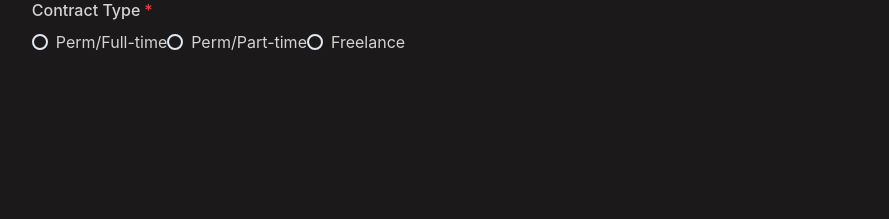
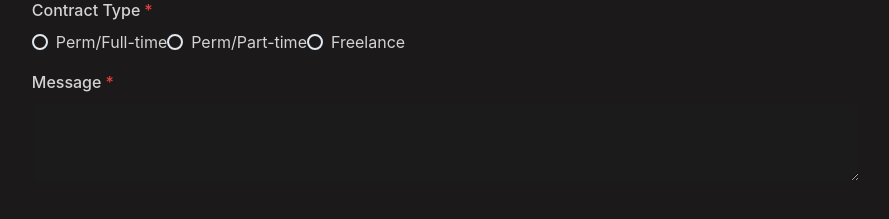
Before and after one commit to NotYourTypicalDeveloper/job-contact-form, a Next.js app: page / in a window 1280 px wide. Shown: the part 333-552 px from the top of the page, without its empty margins (194-1083 px from the left). Built offline with nearby package versions, Linux system fonts and the light colour scheme.

Commit message:
Connected TextArea to reducer

```diff
--- a/components/atoms/SingleLineInput.jsx
+++ b/components/atoms/SingleLineInput.jsx
@@ -14,7 +14,6 @@ const SingleLineInput = ({
   inputValue,
   isInvalid,
   isRequired,
-  onChange,
   onBlur,
   autoFillStyle,
   dispatch,
--- a/components/atoms/TextAreaInput.jsx
+++ b/components/atoms/TextAreaInput.jsx
@@ -1,4 +1,4 @@
-import React from "react";
+import { React, Dispatch } from "react";
 import {
   FormControl,
   FormLabel,
@@ -7,27 +7,34 @@ import {
 } from "@chakra-ui/react";
 
 const TextAreaInput = ({
-  textALabel,
-  textAName,
+  inputLabel,
+  inputName,
   textAValue,
   isInvalid,
   isRequired,
-  onChange,
+  dispatch,
   onBlur,
   autoFillStyle,
 }) => {
+  const handleChange = (e) => {
+    const { name, value } = e.target;
+    dispatch({
+      type: "UPDATE_FIELD",
+      payload: { fieldName: name, newValue: value },
+    });
+  };
   return (
     <FormControl
-      id={textAName}
+      id={inputName}
       marginBottom="4"
       isInvalid={isInvalid}
       isRequired={isRequired}
     >
-      <FormLabel>{textALabel}</FormLabel>
+      <FormLabel>{inputLabel}</FormLabel>
       <Textarea
-        name={textAName}
+        name={inputName}
         value={textAValue}
-        onChange={onChange}
+        onChange={handleChange}
         onBlur={onBlur}
         resize="vertical"
         errorBorderColor="red.300"
--- a/components/organisms/ContactForm.jsx
+++ b/components/organisms/ContactForm.jsx
@@ -43,8 +43,8 @@ const ContactForm = () => {
   //for the success message pop-up
   // const successMsg = useToast();
 
-  const onBlur = ({ target }) =>
-    setTouched((prev) => ({ ...prev, [target.name]: true }));
+  // const onBlur = ({ target }) =>
+  //   setTouched((prev) => ({ ...prev, [target.name]: true }));
 
   // const handleCheckChange = (inputName, optionsChecked) => {
   //   console.log("values object", state.values);
@@ -105,7 +105,7 @@ const ContactForm = () => {
               // isInvalid={touched.name && !values.name}
               isRequired={true}
               dispatch={dispatch}
-              onBlur={onBlur}
+              // onBlur={onBlur}
               autoFillStyle={autoFillStyle}
             />
             {/* ------- E-mail -------- */}
@@ -117,7 +117,7 @@ const ContactForm = () => {
               // isInvalid={touched.email && !values.email}
               isRequired={true}
               dispatch={dispatch}
-              onBlur={onBlur}
+              // onBlur={onBlur}
               autoFillStyle={autoFillStyle}
             />
             {/* ------- Tel -------- */}
@@ -129,7 +129,7 @@ const ContactForm = () => {
               isInvalid={false}
               isRequired={false}
               dispatch={dispatch}
-              onBlur={onBlur}
+              // onBlur={onBlur}
               autoFillStyle={autoFillStyle}
             />
             {/* ------- Contract type -------- */}
@@ -141,7 +141,7 @@ const ContactForm = () => {
               // isInvalid={touched.contract && !values.contract}
               isRequired={true}
               dispatch={dispatch}
-              onBlur={onBlur}
+              // onBlur={onBlur}
             />
             {/* ------- Seniority level ------- */}
             {/* <CheckBoxes
@@ -161,16 +161,16 @@ const ContactForm = () => {
           ddLabelTitle="Work style"
           ddName="work style"
         /> */}
-            {/* <TextAreaInput
-              textALabel="Message"
-              textAName="message"
-              textAValue={values.message}
-              isInvalid={touched.message && !values.message}
+            <TextAreaInput
+              inputLabel="Message"
+              inputName="message"
+              textAValue={formState.message}
+              // isInvalid={touched.message && !values.message}
               isRequired={true}
-              onChange={handleChange}
-              onBlur={onBlur}
+              dispatch={dispatch}
+              // onBlur={onBlur}
               autoFillStyle={autoFillStyle}
-            /> */}
+            />
             {/* ============== SUBMIT button ============== */}
             {/* <Button
               type="submit"
```
